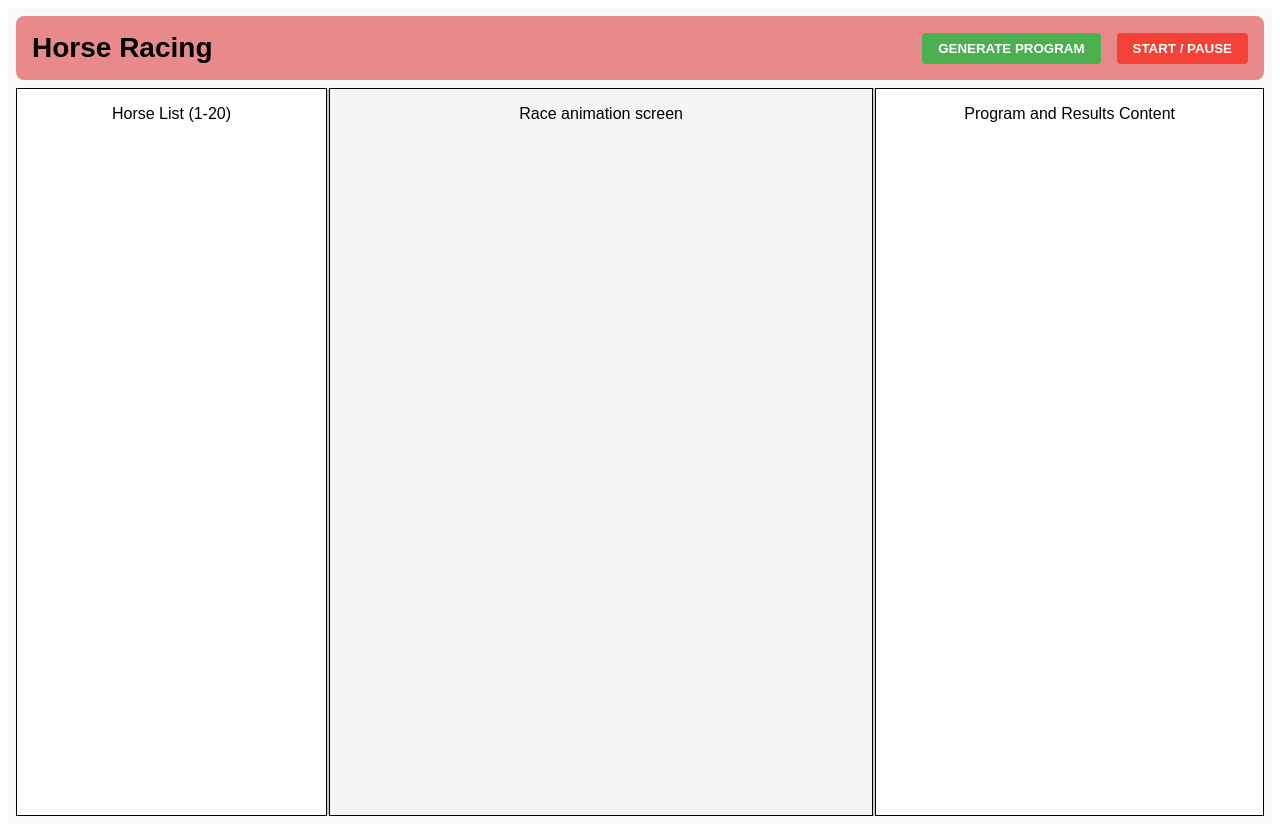
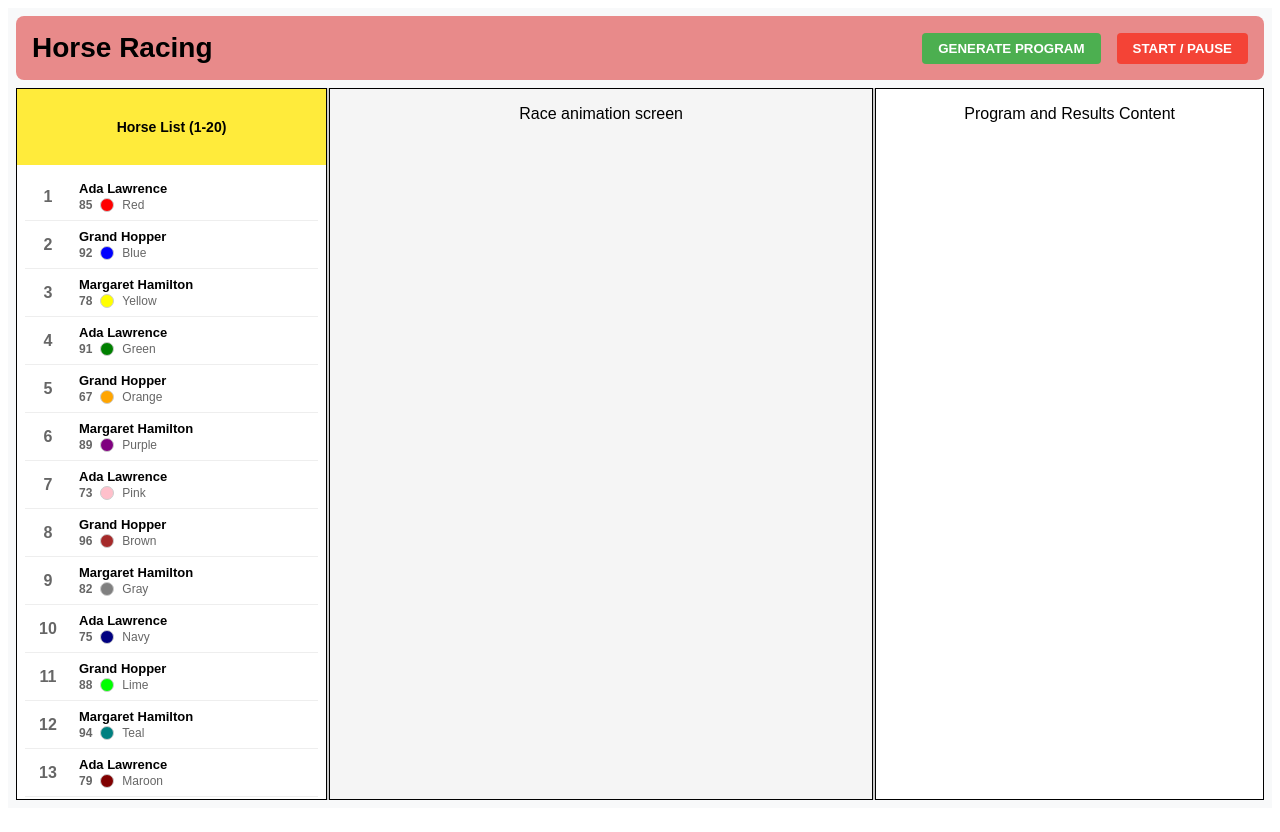
Before and after one commit to ozkersemih/horse-racing-game, a Vue app: page / in a window 1280 px wide. Built offline with nearby package versions, Linux system fonts and the light colour scheme.

Commit message:
feat: implement horselist feature ui

```diff
--- a/src/App.vue
+++ b/src/App.vue
@@ -37,6 +37,7 @@ import Results from './features/results/Results.vue'
   padding: 8px;
   background-color: #f8f9fa;
   font-family: Arial, sans-serif;
+  box-sizing: border-box;
 }
 
 .header {
@@ -59,11 +60,13 @@ import Results from './features/results/Results.vue'
   grid-template-columns: 1fr 1.75fr 1.25fr;
   gap: 2px;
   background-color: #ccc;
+  overflow-y: hidden;
 }
 
 .horse-list-section {
   background-color: #fff;
   border: 1px solid black;
+  overflow-y: auto;
 }
 
 .track-section {
--- a/src/features/horse-list/HorseList.vue
+++ b/src/features/horse-list/HorseList.vue
@@ -1,13 +1,65 @@
-<script setup lang="ts"></script>
+<script setup lang="ts">
+import HorseListItem from './components/HorseListItem.vue'
+
+// Mock data for UI development
+const mockHorses = [
+  { id: 1, name: 'Ada Lawrence', color: 'Red', condition: 85 },
+  { id: 2, name: 'Grand Hopper', color: 'Blue', condition: 92 },
+  { id: 3, name: 'Margaret Hamilton', color: 'Yellow', condition: 78 },
+  { id: 4, name: 'Ada Lawrence', color: 'Green', condition: 91 },
+  { id: 5, name: 'Grand Hopper', color: 'Orange', condition: 67 },
+  { id: 6, name: 'Margaret Hamilton', color: 'Purple', condition: 89 },
+  { id: 7, name: 'Ada Lawrence', color: 'Pink', condition: 73 },
+  { id: 8, name: 'Grand Hopper', color: 'Brown', condition: 96 },
+  { id: 9, name: 'Margaret Hamilton', color: 'Gray', condition: 82 },
+  { id: 10, name: 'Ada Lawrence', color: 'Navy', condition: 75 },
+  { id: 11, name: 'Grand Hopper', color: 'Lime', condition: 88 },
+  { id: 12, name: 'Margaret Hamilton', color: 'Teal', condition: 94 },
+  { id: 13, name: 'Ada Lawrence', color: 'Maroon', condition: 79 },
+  { id: 14, name: 'Grand Hopper', color: 'Olive', condition: 86 },
+  { id: 15, name: 'Margaret Hamilton', color: 'Silver', condition: 71 },
+  { id: 16, name: 'Ada Lawrence', color: 'Cyan', condition: 93 },
+  { id: 17, name: 'Grand Hopper', color: 'Magenta', condition: 77 },
+  { id: 18, name: 'Margaret Hamilton', color: 'Gold', condition: 90 },
+  { id: 19, name: 'Ada Lawrence', color: 'Coral', condition: 84 },
+  { id: 20, name: 'Grand Hopper', color: 'Salmon', condition: 76 },
+]
+</script>
 
 <template>
   <div class="horse-list">
-    <p>Horse List (1-20)</p>
+    <div class="horse-list-header">
+      <h3>Horse List (1-20)</h3>
+    </div>
+
+    <div class="horse-list-content">
+      <HorseListItem v-for="horse in mockHorses" :key="horse.id" :horse="horse" />
+    </div>
   </div>
 </template>
 
 <style scoped>
 .horse-list {
+  height: 100%;
+  display: flex;
+  flex-direction: column;
+}
+
+.horse-list-header {
+  background-color: #ffeb3b;
+  padding: 16px;
+}
+
+.horse-list-header h3 {
   text-align: center;
+  font-size: 14px;
+  font-weight: bold;
+}
+
+.horse-list-content {
+  flex: 1;
+  overflow-y: auto;
+  padding: 8px;
+  min-height: 0;
 }
 </style>
--- /dev/null
+++ b/src/features/horse-list/components/HorseListItem.vue
@@ -0,0 +1,81 @@
+<script setup lang="ts">
+interface Horse {
+  id: number
+  name: string
+  color: string
+  condition: number
+}
+
+interface Props {
+  horse: Horse
+}
+
+defineProps<Props>()
+</script>
+
+<template>
+  <div class="horse-item">
+    <div class="horse-number">{{ horse.id }}</div>
+    <div>
+      <div class="horse-name">{{ horse.name }}</div>
+      <div class="horse-details">
+        <span class="horse-condition">{{ horse.condition }}</span>
+        <div
+          class="horse-color-indicator"
+          :style="{ backgroundColor: horse.color.toLowerCase() }"
+        ></div>
+        <span class="horse-color-text">{{ horse.color }}</span>
+      </div>
+    </div>
+  </div>
+</template>
+
+<style scoped>
+.horse-item {
+  display: flex;
+  align-items: center;
+  padding: 8px;
+  gap: 16px;
+  border-bottom: 1px solid #eee;
+}
+
+.horse-item:hover {
+  background-color: #f8f9fa;
+}
+
+.horse-number {
+  width: 30px;
+  text-align: center;
+  font-weight: bold;
+  color: #666;
+}
+
+.horse-name {
+  font-weight: bold;
+  font-size: 13px;
+  margin-bottom: 2px;
+}
+
+.horse-details {
+  display: flex;
+  align-items: center;
+  gap: 8px;
+  font-size: 12px;
+  color: #666;
+}
+
+.horse-condition {
+  font-weight: bold;
+}
+
+.horse-color-indicator {
+  width: 12px;
+  height: 12px;
+  border-radius: 50%;
+  border: 1px solid #ccc;
+}
+
+.horse-color-text {
+  font-size: 12px;
+}
+</style>
```
